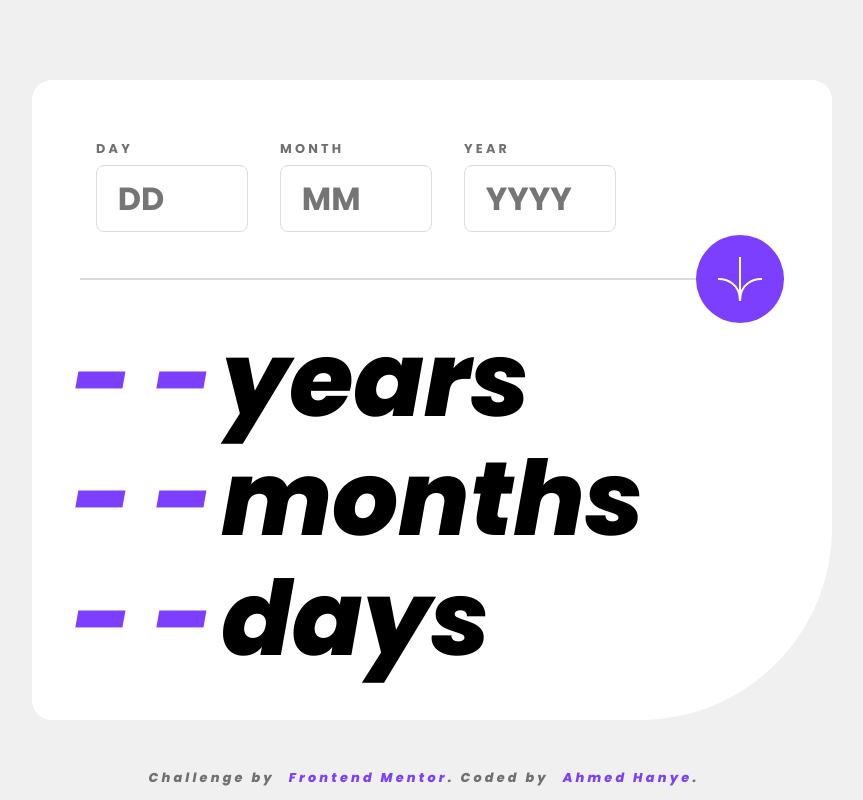
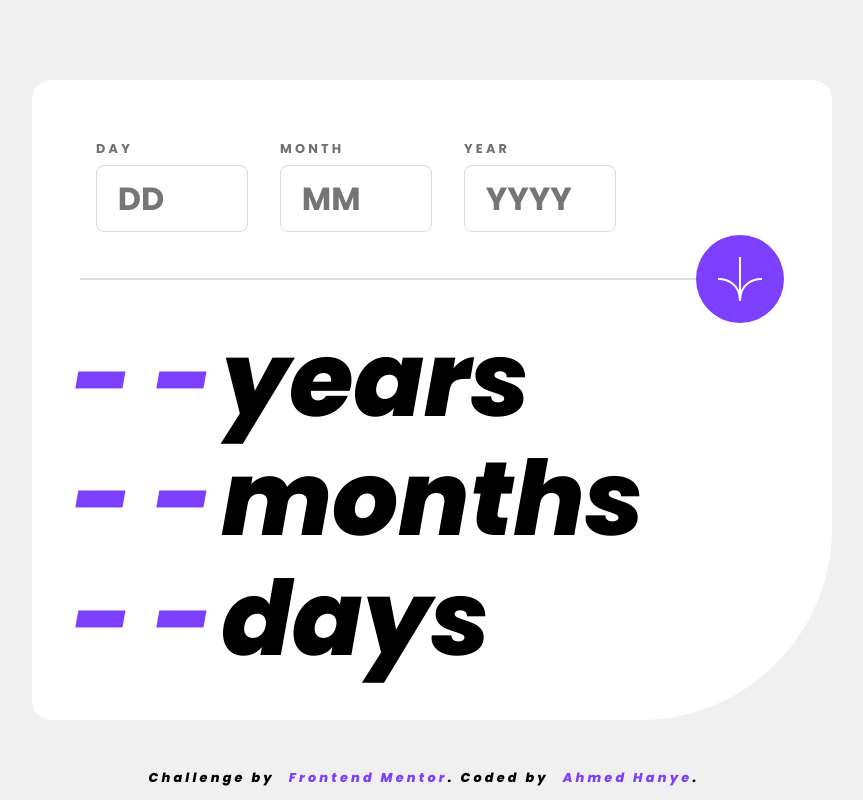
Before and after one commit to AhmedHanye/age-calculator-app-main, a plain HTML site: page index.html in a window 1280 px wide. Shown: the whole page, without its empty margins (208-1071 px from the left). Drawn offline with Linux system fonts and the light colour scheme.

Commit message:
Update main.css

```diff
--- a/CSS/main.css
+++ b/CSS/main.css
@@ -173,7 +173,7 @@ body {
   font-size: 0.8rem;
   font-weight: 800;
   font-style: italic;
-  color: var(--color-smokey-grey);
+  color: black;
   letter-spacing: 0.2rem;
   margin: 0.5rem;
 }
```
